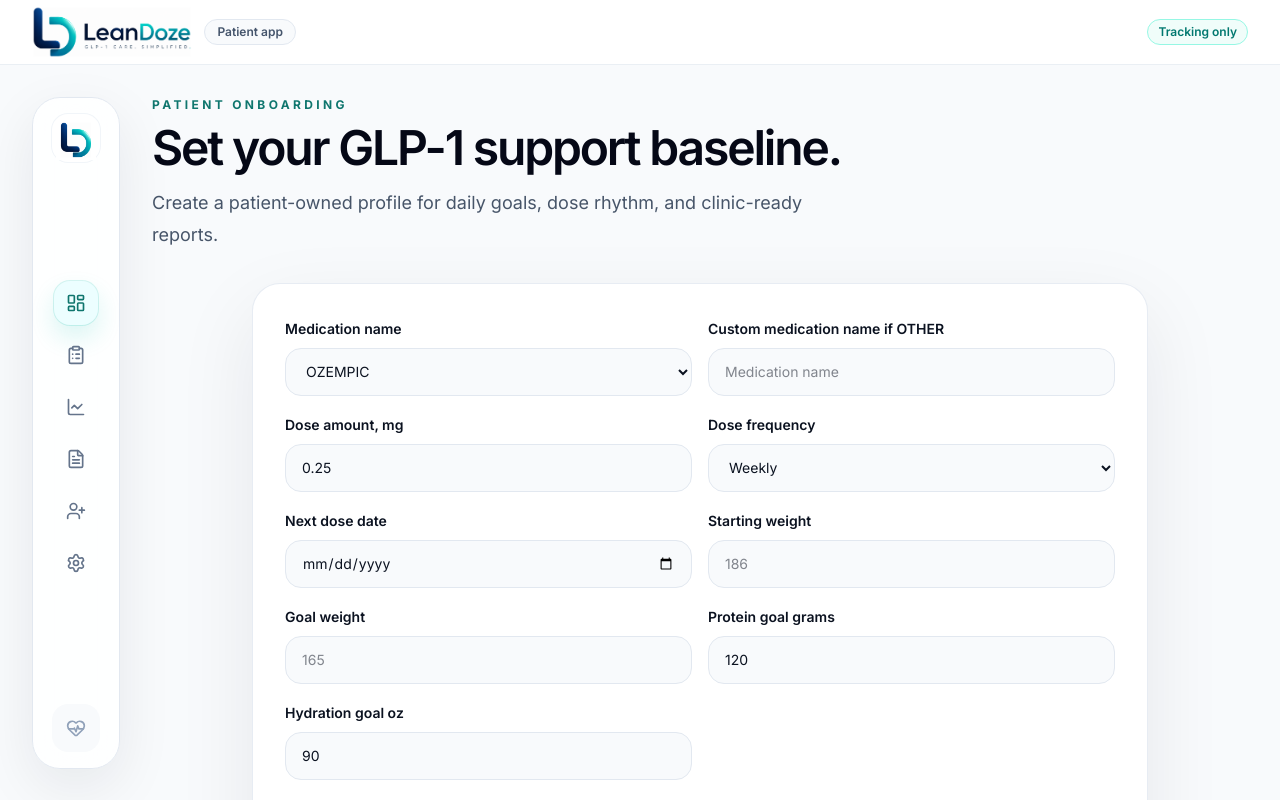
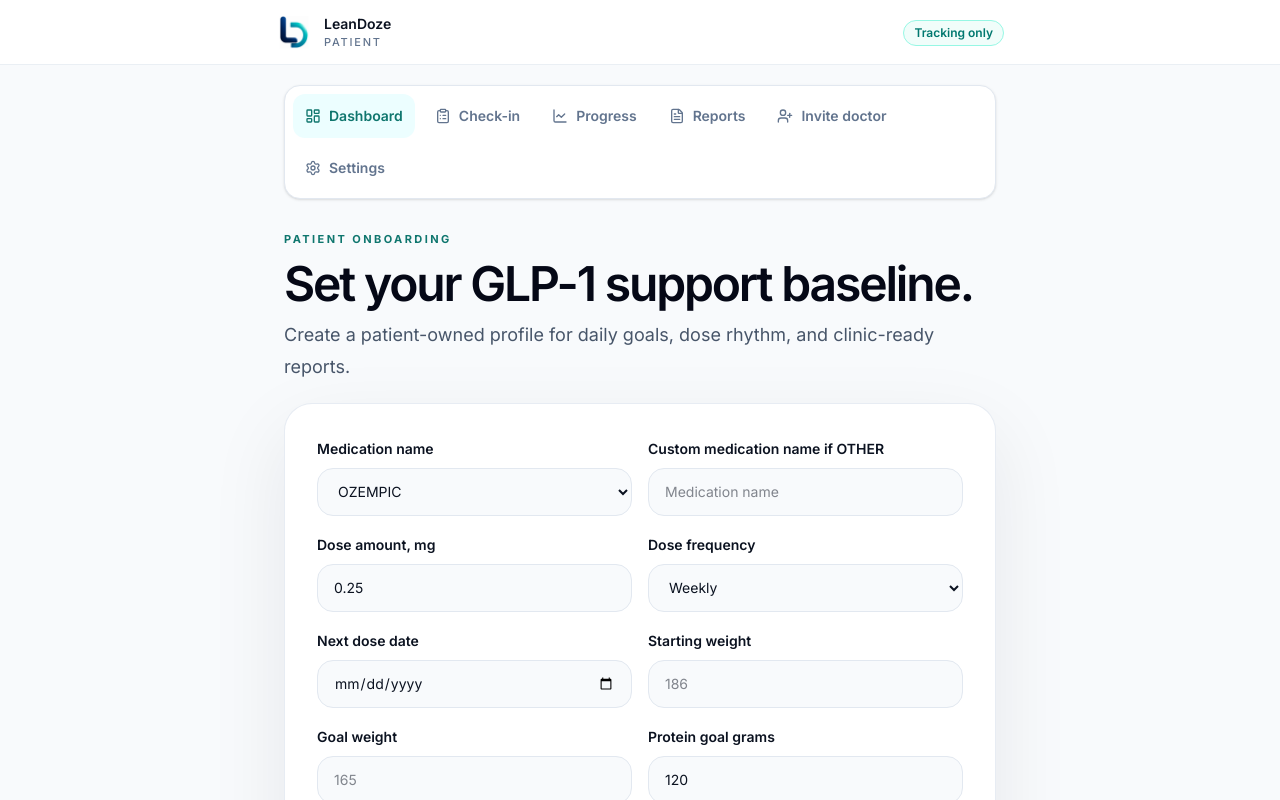
Before and after one commit to SamJeanjo/LeanDoze, a Next.js app: page /app/onboarding in a window 1280 px wide. Shown: the top 800 px of the page. Built offline with nearby package versions, Linux system fonts and the light colour scheme.

Commit message:
Refactor device-specific app layouts

```diff
--- a/src/components/layout.tsx
+++ b/src/components/layout.tsx
@@ -1,13 +1,11 @@
 import Link from "next/link";
 import { UserButton } from "@clerk/nextjs";
-import type { LucideIcon } from "lucide-react";
 import {
   BarChart3,
   ClipboardList,
   CreditCard,
   FilePlus2,
   FileText,
-  HeartPulse,
   LayoutDashboard,
   LineChart,
   Menu,
@@ -82,108 +80,49 @@ const clinicItems = [
   { href: "/clinic/settings", label: "Settings", icon: Settings },
 ];
 
-function AppTopbar({
-  homeHref,
-  label,
-  cta,
-}: {
-  homeHref: string;
-  label: string;
-  cta?: React.ReactNode;
-}) {
+type AppLayoutProps = {
+  eyebrow: string;
+  title: string;
+  description: string;
+  children: React.ReactNode;
+  action?: React.ReactNode;
+  activePath?: string;
+};
+
+export function PatientLayout(props: AppLayoutProps) {
+  const { eyebrow, title, description, children, action, activePath } = props;
+  const essentialItems = patientItems.slice(0, 4);
+
   return (
-    <header className="sticky top-0 z-50 border-b border-slate-200/70 bg-white/90 backdrop-blur-xl">
-      <div className="mx-auto flex h-16 max-w-[1280px] items-center justify-between px-5 sm:px-8">
-        <Link href={homeHref} className="flex items-center gap-3" aria-label="LeanDoze app home">
-          <Logo variant="full" theme="light" size="sm" priority />
-          <span className="hidden rounded-full border border-slate-200 bg-slate-50 px-3 py-1 text-xs font-semibold text-slate-600 sm:inline-flex">
-            {label}
-          </span>
+    <div className="min-h-screen bg-[#F8FAFC] pb-28 text-[#0B1220]">
+      <header className="sticky top-0 z-50 border-b border-slate-200/70 bg-white/92 backdrop-blur-xl">
+        <div className="mx-auto flex h-16 max-w-[760px] items-center justify-between px-4">
+          <Link href="/app/dashboard" className="flex min-w-0 items-center gap-3" aria-label="LeanDoze patient app">
+            <Logo variant="mark" theme="light" size="sm" priority />
+            <div className="min-w-0">
+              <p className="truncate text-sm font-semibold text-[#0B1220]">LeanDoze</p>
+              <p className="text-[11px] font-medium uppercase tracking-[0.16em] text-slate-500">Patient</p>
+            </div>
           </Link>
-        <div className="flex items-center gap-3">
-          {cta}
+          <div className="flex min-h-11 items-center gap-2">
+            {action ? <div className="hidden sm:block">{action}</div> : null}
             <UserButton afterSignOutUrl="/" />
           </div>
         </div>
       </header>
-  );
-}
 
-function AppSidebar({
-  items,
-  activePath,
-  homeHref,
-  footerIcon: FooterIcon,
-}: {
-  items: Array<{ href: string; label: string; icon: LucideIcon }>;
-  activePath?: string;
-  homeHref: string;
-  footerIcon: LucideIcon;
-}) {
-  const isActiveItem = (href: string) => {
-    if (!activePath) {
-      return false;
-    }
-
-    const cleanHref = href.split("#")[0];
-    return activePath === cleanHref || activePath.startsWith(`${cleanHref}/`);
-  };
-
-  return (
-    <aside className="sticky top-24 hidden h-[calc(100vh-8rem)] rounded-[28px] border border-[#E2E8F0] bg-white/85 p-4 shadow-[0_18px_55px_rgba(15,23,42,0.08)] backdrop-blur-xl lg:block">
-      <div className="flex h-full flex-col items-center justify-between">
-        <Link
-          href={homeHref}
-          aria-label="LeanDoze app home"
-          className="grid size-12 place-items-center rounded-2xl bg-white p-1 ring-1 ring-slate-100 transition hover:shadow-sm"
-        >
-          <Logo variant="mark" theme="light" size="md" />
-        </Link>
-        <nav className="flex flex-col gap-2">
-          {items.map((item) => (
-            <Link
-              key={item.href}
-              href={item.href}
-              aria-label={item.label}
-              title={item.label}
-              className={
-                isActiveItem(item.href)
-                  ? "flex h-11 w-11 items-center justify-center rounded-2xl bg-[#ECFEFF] text-[#0F766E] shadow-[0_0_0_1px_rgba(23,194,178,0.18),0_12px_24px_rgba(23,194,178,0.16)] transition-all duration-300"
-                  : "flex h-11 w-11 items-center justify-center rounded-2xl text-[#64748B] transition-all duration-300 hover:bg-[#F8FAFC] hover:text-[#0B1220]"
-              }
-            >
-              <item.icon className="size-5" />
-            </Link>
-          ))}
-        </nav>
-        <div className="grid size-12 place-items-center rounded-2xl bg-slate-50 text-slate-400">
-          <FooterIcon className="size-5" />
-        </div>
-      </div>
-    </aside>
-  );
-}
-
-function MobileAppNav({
-  items,
-  activePath,
-}: {
-  items: Array<{ href: string; label: string; icon: LucideIcon }>;
-  activePath?: string;
-}) {
-  return (
-    <nav className="mb-6 flex gap-2 overflow-x-auto rounded-2xl border border-slate-200 bg-white p-2 shadow-sm lg:hidden">
-      {items.map((item) => {
-        const cleanHref = item.href.split("#")[0];
-        const active = activePath === cleanHref || activePath?.startsWith(`${cleanHref}/`);
+      <nav className="mx-auto mt-5 hidden max-w-[760px] px-6 lg:block">
+        <div className="flex flex-wrap gap-2 rounded-2xl border border-slate-200 bg-white p-2 shadow-sm">
+          {patientItems.map((item) => {
+            const active = activePath === item.href || activePath?.startsWith(`${item.href}/`);
             return (
               <Link
                 key={item.href}
                 href={item.href}
                 className={
                   active
-                ? "inline-flex shrink-0 items-center gap-2 rounded-xl bg-[#ECFEFF] px-3 py-2 text-sm font-semibold text-[#0F766E]"
-                : "inline-flex shrink-0 items-center gap-2 rounded-xl px-3 py-2 text-sm font-semibold text-slate-500"
+                    ? "inline-flex min-h-11 items-center gap-2 rounded-xl bg-[#ECFEFF] px-3 text-sm font-semibold text-[#0F766E]"
+                    : "inline-flex min-h-11 items-center gap-2 rounded-xl px-3 text-sm font-semibold text-slate-500 transition hover:bg-slate-50 hover:text-[#0B1220]"
                 }
               >
                 <item.icon className="size-4" />
@@ -191,75 +130,121 @@ function MobileAppNav({
               </Link>
             );
           })}
+        </div>
       </nav>
+
+      <main className="mx-auto w-full max-w-[760px] px-4 py-5 sm:px-6 sm:py-8">
+        <div className="mb-5">
+          <p className="text-[11px] font-bold uppercase tracking-[0.22em] text-[#0F766E]">{eyebrow}</p>
+          <h1 className="mt-3 text-[2.35rem] font-semibold leading-[0.98] tracking-[-0.045em] text-[#050816] sm:text-5xl">
+            {title}
+          </h1>
+          <p className="mt-3 text-base leading-7 text-[#475569] sm:text-lg sm:leading-8">{description}</p>
+          {action ? <div className="mt-4 sm:hidden">{action}</div> : null}
+        </div>
+        {children}
+      </main>
+
+      <nav className="fixed inset-x-0 bottom-0 z-50 border-t border-slate-200 bg-white/95 px-2 pb-[max(env(safe-area-inset-bottom),0.5rem)] pt-2 shadow-[0_-18px_40px_rgba(15,23,42,0.08)] backdrop-blur-xl sm:px-4 lg:hidden">
+        <div className="mx-auto grid max-w-[430px] grid-cols-4 gap-1">
+          {essentialItems.map((item) => {
+            const active = activePath === item.href || activePath?.startsWith(`${item.href}/`);
+            return (
+              <Link
+                key={item.href}
+                href={item.href}
+                className={
+                  active
+                    ? "flex min-h-14 flex-col items-center justify-center gap-1 rounded-2xl bg-[#ECFEFF] text-[#0F766E]"
+                    : "flex min-h-14 flex-col items-center justify-center gap-1 rounded-2xl text-slate-500"
+                }
+              >
+                <item.icon className="size-5" />
+                <span className="text-[11px] font-semibold">{item.label}</span>
+              </Link>
+            );
+          })}
+        </div>
+      </nav>
+    </div>
   );
 }
 
-function AppLayoutShell({
-  eyebrow,
-  title,
-  description,
-  children,
-  action,
-  activePath,
-  items,
-  homeHref,
-  appLabel,
-  footerIcon,
-}: {
-  eyebrow: string;
-  title: string;
-  description: string;
-  children: React.ReactNode;
-  action?: React.ReactNode;
-  activePath?: string;
-  items: Array<{ href: string; label: string; icon: LucideIcon }>;
-  homeHref: string;
-  appLabel: string;
-  footerIcon: LucideIcon;
-}) {
+export function ClinicLayout(props: AppLayoutProps) {
+  const { eyebrow, title, description, children, action, activePath } = props;
+  const isActiveItem = (href: string) => {
+    const cleanHref = href.split("#")[0];
+    return activePath === cleanHref || activePath?.startsWith(`${cleanHref}/`);
+  };
+
   return (
     <div className="min-h-screen bg-[#F8FAFC] text-[#0B1220]">
-      <AppTopbar homeHref={homeHref} label={appLabel} cta={action} />
-      <div className="mx-auto grid max-w-[1280px] gap-8 px-5 py-8 sm:px-8 lg:grid-cols-[88px_1fr]">
-        <AppSidebar items={items} activePath={activePath} homeHref={homeHref} footerIcon={footerIcon} />
-        <main>
-          <MobileAppNav items={items} activePath={activePath} />
-          <div className="mb-8">
+      <header className="sticky top-0 z-50 border-b border-slate-200/70 bg-white/90 backdrop-blur-xl">
+        <div className="mx-auto flex h-16 max-w-[1480px] items-center justify-between px-5 xl:px-8">
+          <Link href="/clinic/dashboard" className="flex items-center gap-3" aria-label="LeanDoze clinic app">
+            <Logo variant="full" theme="light" size="sm" priority />
+            <span className="rounded-full border border-slate-200 bg-slate-50 px-3 py-1 text-xs font-semibold text-slate-600">
+              Clinic console
+            </span>
+          </Link>
+          <div className="flex items-center gap-3">
+            {action}
+            <UserButton afterSignOutUrl="/" />
+          </div>
+        </div>
+      </header>
+
+      <div className="mx-auto grid max-w-[1480px] gap-6 px-5 py-6 md:grid-cols-[220px_1fr] xl:px-8">
+        <aside className="hidden rounded-[24px] border border-[#E2E8F0] bg-white p-3 shadow-[0_18px_55px_rgba(15,23,42,0.07)] md:block">
+          <nav className="grid gap-1">
+            {clinicItems.map((item) => (
+              <Link
+                key={item.href}
+                href={item.href}
+                className={
+                  isActiveItem(item.href)
+                    ? "flex min-h-11 items-center gap-3 rounded-2xl bg-[#ECFEFF] px-3 text-sm font-semibold text-[#0F766E] shadow-[0_0_0_1px_rgba(23,194,178,0.12)]"
+                    : "flex min-h-11 items-center gap-3 rounded-2xl px-3 text-sm font-semibold text-slate-600 transition hover:bg-slate-50 hover:text-[#0B1220]"
+                }
+              >
+                <item.icon className="size-4.5" />
+                {item.label}
+              </Link>
+            ))}
+          </nav>
+        </aside>
+
+        <main className="min-w-0">
+          <nav className="mb-4 flex gap-2 overflow-x-auto rounded-2xl border border-slate-200 bg-white p-2 shadow-sm md:hidden">
+            {clinicItems.map((item) => (
+              <Link
+                key={item.href}
+                href={item.href}
+                className={
+                  isActiveItem(item.href)
+                    ? "inline-flex min-h-11 shrink-0 items-center gap-2 rounded-xl bg-[#ECFEFF] px-3 text-sm font-semibold text-[#0F766E]"
+                    : "inline-flex min-h-11 shrink-0 items-center gap-2 rounded-xl px-3 text-sm font-semibold text-slate-500"
+                }
+              >
+                <item.icon className="size-4" />
+                {item.label}
+              </Link>
+            ))}
+          </nav>
+
+          <div className="mb-6 flex flex-col justify-between gap-4 xl:flex-row xl:items-end">
+            <div>
               <p className="text-xs font-bold uppercase tracking-[0.28em] text-[#0F766E]">{eyebrow}</p>
-            <h1 className="mt-3 max-w-3xl text-5xl font-semibold leading-[0.95] tracking-[-0.045em] text-[#050816]">
+              <h1 className="mt-3 max-w-4xl text-4xl font-semibold leading-none tracking-[-0.04em] text-[#050816] xl:text-5xl">
                 {title}
               </h1>
-            <p className="mt-4 max-w-2xl text-lg leading-8 text-[#475569]">{description}</p>
+              <p className="mt-3 max-w-3xl text-base leading-7 text-[#475569]">{description}</p>
+            </div>
           </div>
           {children}
         </main>
       </div>
     </div>
-  );
-}
-
-export function PatientLayout(props: Omit<Parameters<typeof AppLayoutShell>[0], "items" | "homeHref" | "appLabel" | "footerIcon">) {
-  return (
-    <AppLayoutShell
-      {...props}
-      items={patientItems}
-      homeHref="/app/dashboard"
-      appLabel="Patient app"
-      footerIcon={HeartPulse}
-    />
-  );
-}
-
-export function ClinicLayout(props: Omit<Parameters<typeof AppLayoutShell>[0], "items" | "homeHref" | "appLabel" | "footerIcon">) {
-  return (
-    <AppLayoutShell
-      {...props}
-      items={clinicItems}
-      homeHref="/clinic/dashboard"
-      appLabel="Clinic app"
-      footerIcon={BarChart3}
-    />
   );
 }
 
```
Also changed, not shown: src/app/app/dashboard/page.tsx (+7 -7 lines). Lines whose indentation alone changed are shown as unchanged.
